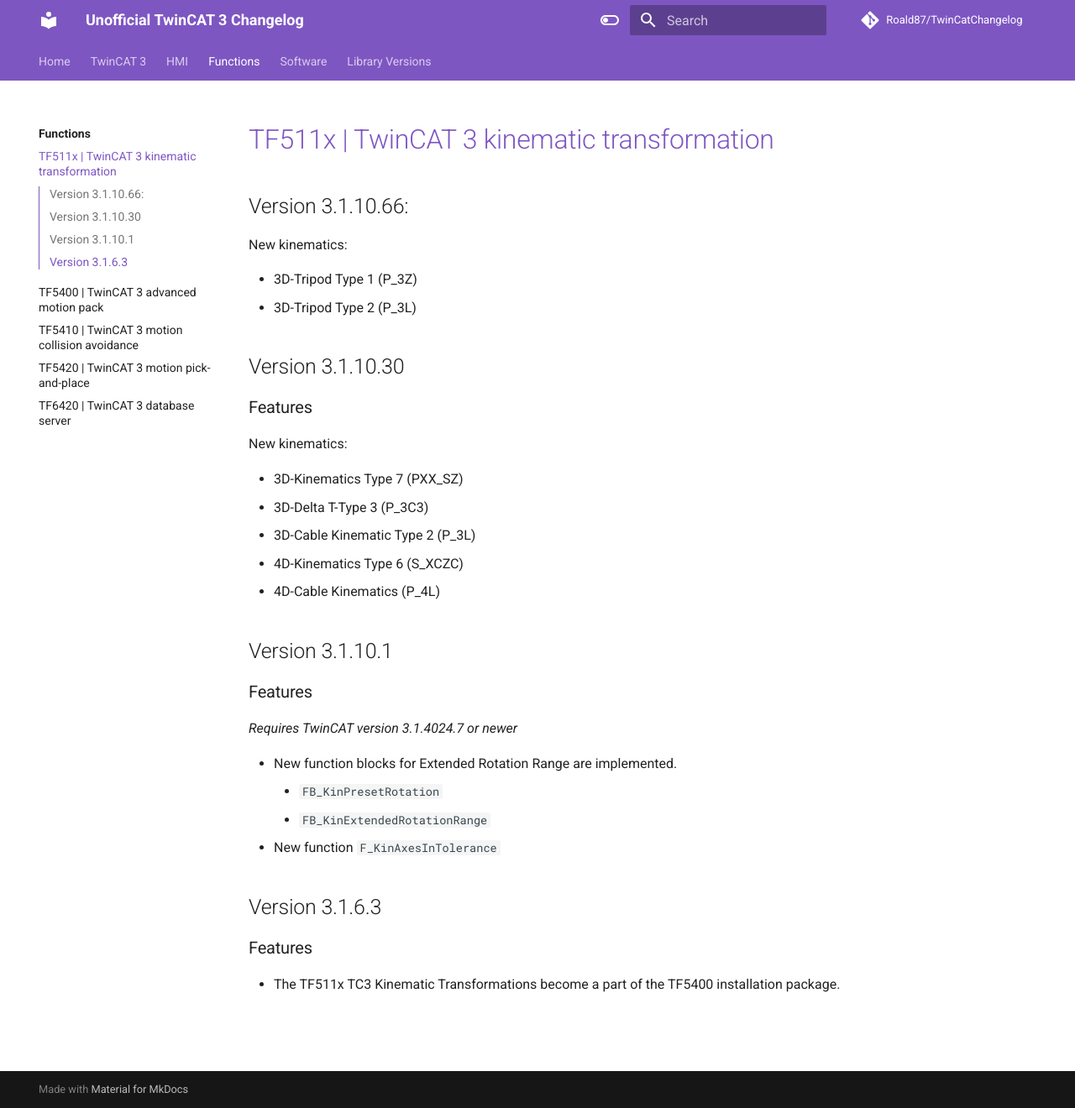
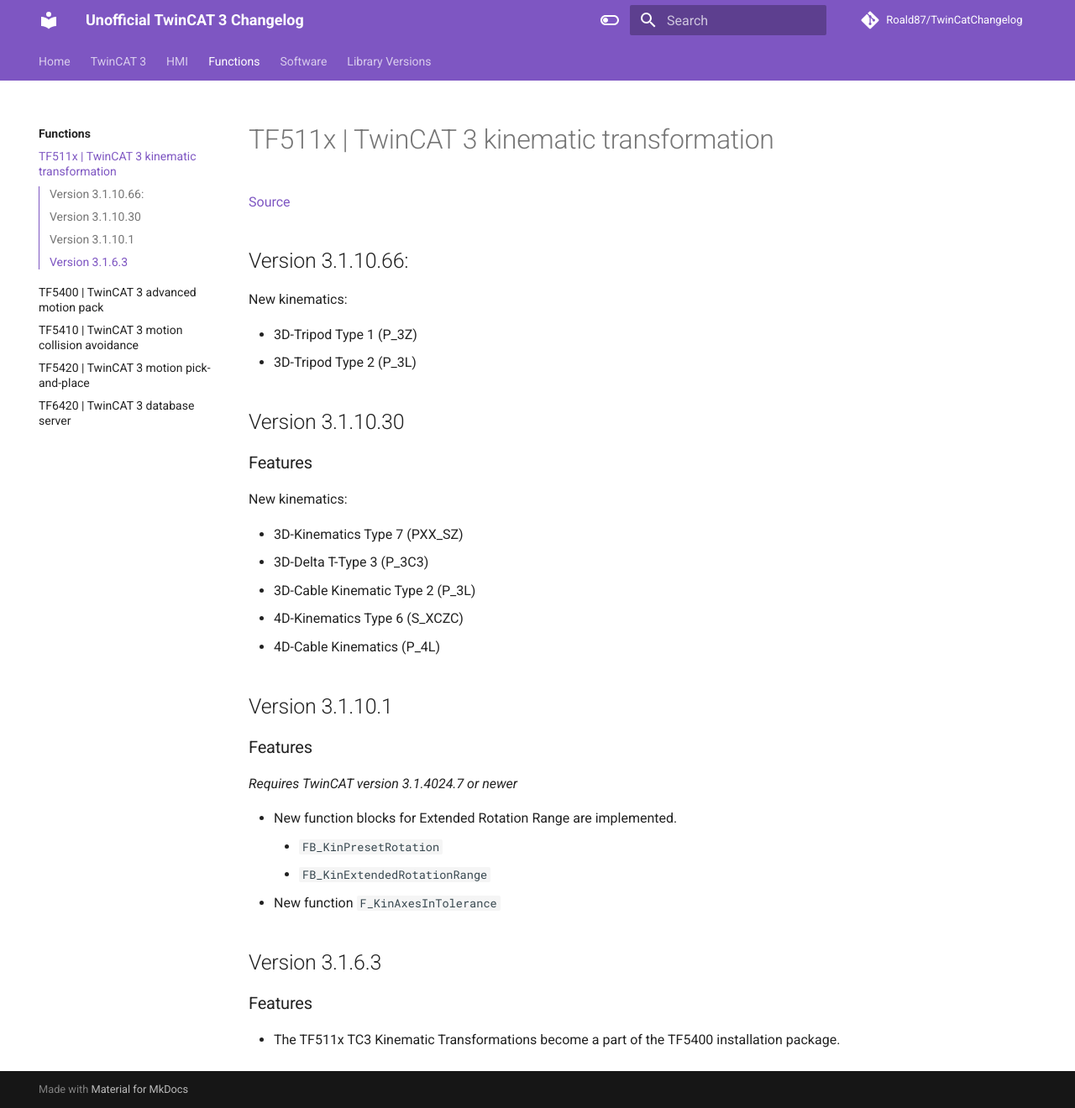
Before and after one commit to Roald87/TwinCatChangelog, an MkDocs documentation site: the page built from docs/functions/TF511x_tc3_kinematic_transformation.md, in a window 1280 px wide and 1320 px high. Shown: the whole window at 84% size. Built offline with MkDocs 1.6.1 and Material for MkDocs 9.7.7, drawn with Linux system fonts in a browser that asks for light colours; comment, search, counter and statistics services are not loaded.

Commit message:
move link to seperate text
otherwise link shows up in the site ouline

```diff
--- a/docs/functions/TF511x_tc3_kinematic_transformation.md
+++ b/docs/functions/TF511x_tc3_kinematic_transformation.md
@@ -1,4 +1,6 @@
-# [TF511x | TwinCAT 3 kinematic transformation](https://infosys.beckhoff.com/content/1033/tf5110-tf5113_tc3_kinematic_transformation/6419206411.html?id=829293443396162550)
+# TF511x | TwinCAT 3 kinematic transformation
+
+[Source](https://infosys.beckhoff.com/content/1033/tf5110-tf5113_tc3_kinematic_transformation/6419206411.html?id=829293443396162550)
 
 ## Version 3.1.10.66:
 
```
